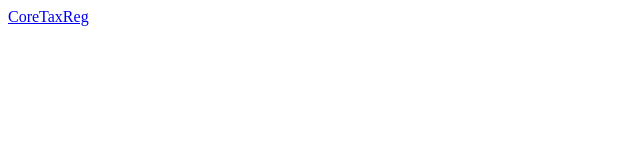
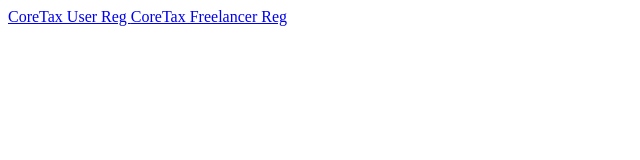
Before and after one commit to SAHITHITAX/REG, a plain HTML site: page index.html in a window 1280 px wide. Shown: the whole page, without its empty margins (0-640 px from the left). Drawn offline with Linux system fonts and the light colour scheme.

Commit message:
Update index.html

```diff
--- a/index.html
+++ b/index.html
@@ -1 +1,2 @@
-<a href="https://script.google.com/macros/s/AKfycbx_fp5HmzmYKi5529k1-iwrFKEBiZb6EUYlPHWAl6c2i9Gk2zWHZRjIqpzJYuAN-Ipj/exec">CoreTaxReg </a>
+<a href="https://script.google.com/macros/s/AKfycbx_fp5HmzmYKi5529k1-iwrFKEBiZb6EUYlPHWAl6c2i9Gk2zWHZRjIqpzJYuAN-Ipj/exec">CoreTax User Reg </a>
+<a href="https://script.google.com/macros/s/AKfycbzZ_v4aGOBJVEZIJiiXa2skQqd3_DImU6NM0fzMsXbQtAnUbbJX89WXNH09CORiINlIrw/exec">CoreTax Freelancer Reg </a>
```
